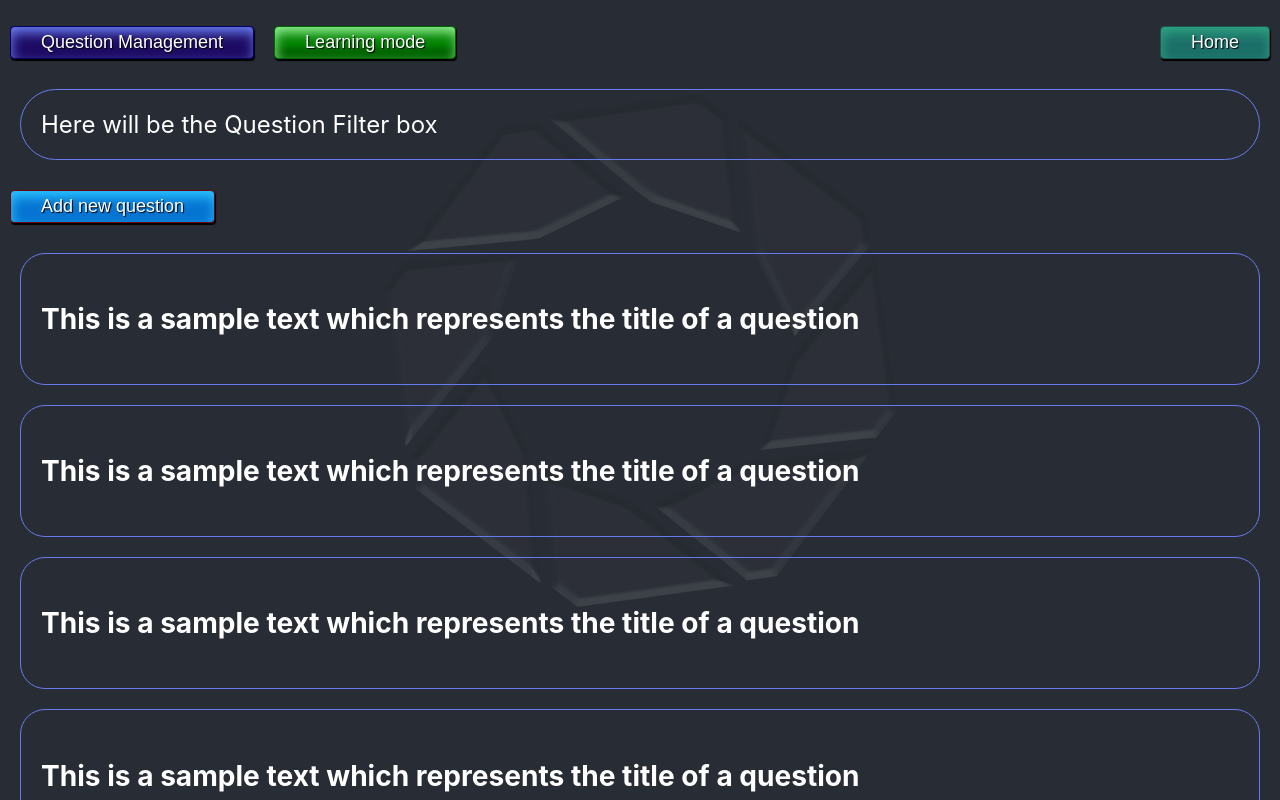
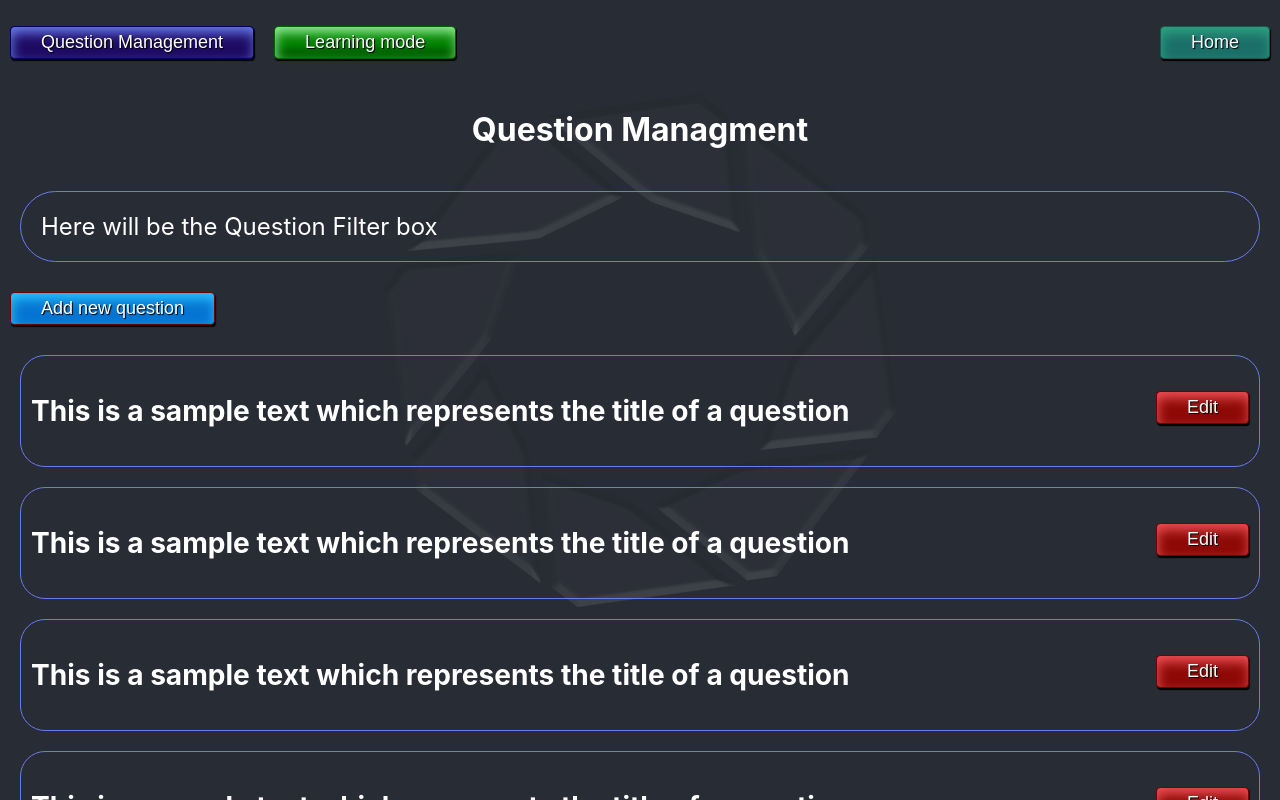
Before and after one commit to Crepkey/workbook_front_end, a React (Create React App) app: page /question-management in a window 1280 px wide. Shown: the top 800 px of the page. Built offline with nearby package versions, Linux system fonts and the light colour scheme.

Commit message:
MANAGE QUESTIONS: Finish layout

```diff
--- a/src/App.css
+++ b/src/App.css
@@ -30,7 +30,7 @@
     text-shadow: 1px 1px 1px black;
 }
 
-.dark-blue-button{
+.dark-blue-button {
     float: left;
     margin: 10px;
     padding: 5px 30px;
@@ -45,7 +45,7 @@
     text-shadow: 1px 1px 1px black;
 }
 
-.red-button{
+.red-button {
     padding: 5px 30px;
     border: 1px solid #720005;
     border-radius: 4px;
@@ -59,7 +59,7 @@
     text-align: center;
 }
 
-.light-blue-button{
+.light-blue-button {
     margin: 10px;
     padding: 5px 30px;
     border: 1px solid #720005;
@@ -97,7 +97,7 @@
 /*------------------------------------------------------OTHERS--------------------------------------------------------*/
 
 h1 {
-  padding: 80px;
+    padding: 20px;
     text-align: center;
     color: white;
 }
@@ -123,22 +123,24 @@ input, label {
 }
 
 .question-title-border {
+    display: flex;
+    justify-content: space-between;
     border-style: solid;
     border-width: 1px;
     border-color: #687bee;
     border-radius: 25px;
     color: white;
     font-size: x-large;
-  padding: 20px;
+    padding: 10px;
     margin: 20px;
 }
 
-body{
+body {
     background: #282c34 url("./static/large_logo_transparent.png") no-repeat center;
     height: 700px;
 }
 
-form{
+form {
     padding-left: 30px;
     text-align: left;
     color: white;
--- a/src/components/QuestionTitle.jsx
+++ b/src/components/QuestionTitle.jsx
@@ -1,12 +1,18 @@
 import React, { Component} from "react";
+import Button from "./button";
 
 export default class QuestionTitle extends Component{
     render() {
         return(
             <div className="question-title-border">
                 <h3>
+                    <span id="title">
                     {this.props.title}
+                    </span>
                 </h3>
+                <Button id="edit-button" color = "red-button">
+                    Edit
+                </Button>
             </div>
         )
     }
--- a/src/pages/QuestionManagement.js
+++ b/src/pages/QuestionManagement.js
@@ -22,8 +22,11 @@ export default class QuestionManagement extends Component{
     render() {
         return (
             <div>
+                <h1>Question Managment</h1>
                 <QuestionFilter/>
+
                 <Button color="light-blue-button" href="./add-question">Add new question</Button>
+
                 {this.state.questions.map(question => <QuestionTitle key={question.ID} title={question.title}/>)}
             </div>
         )
```
Lines whose indentation alone changed are shown as unchanged.
